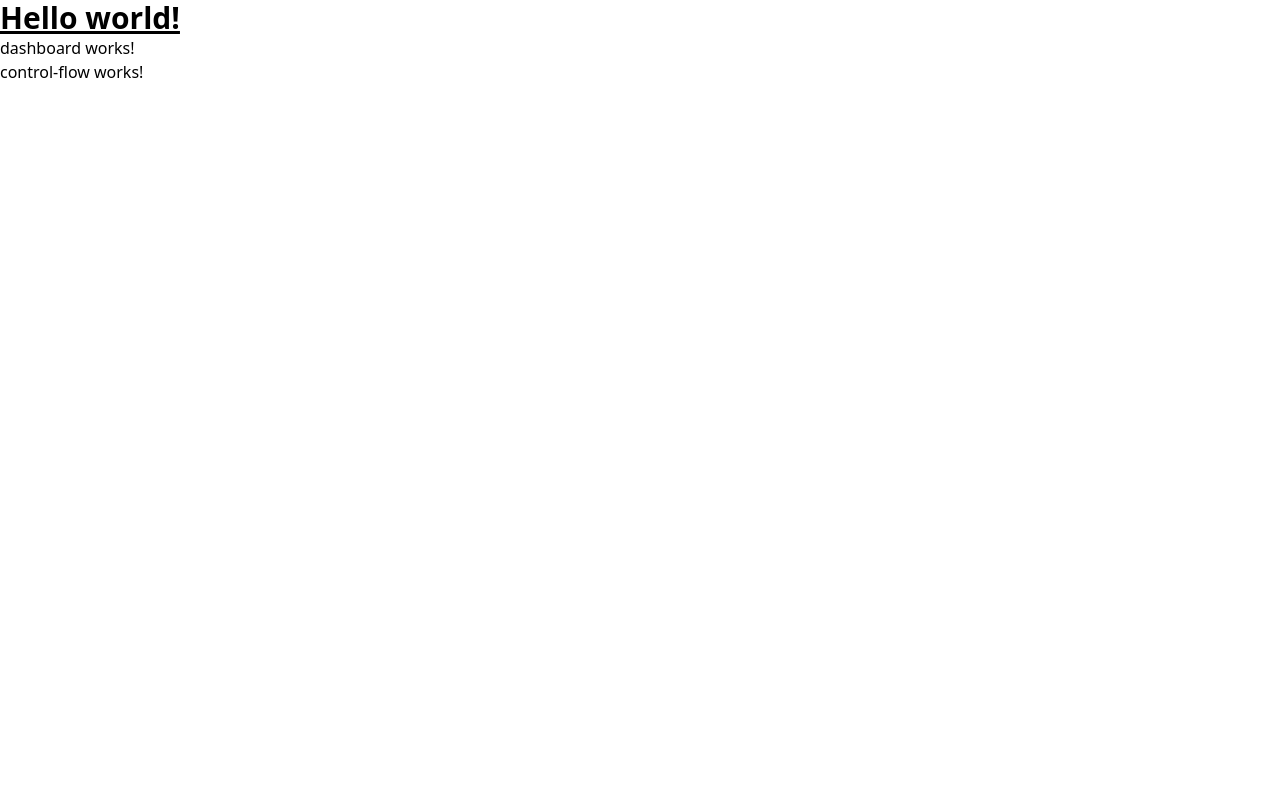
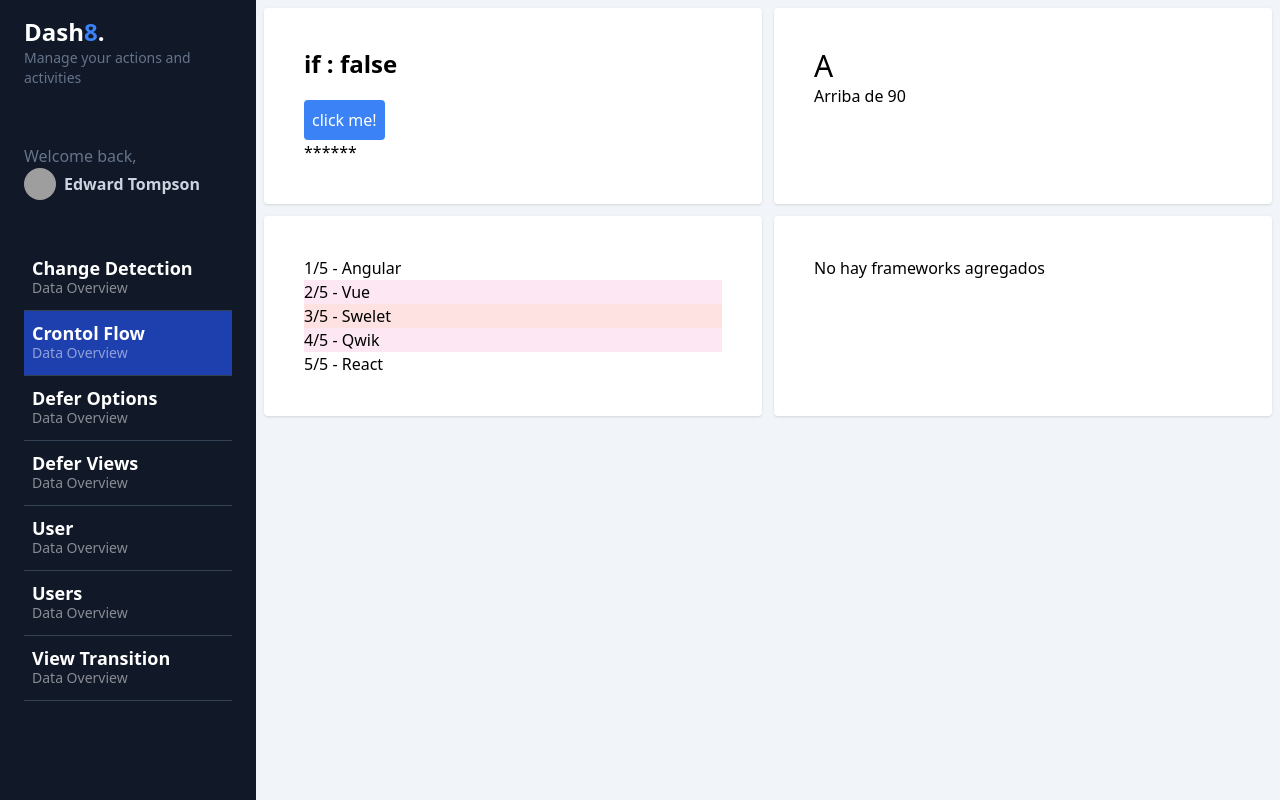
Before and after one commit to JonathanYaguana/CursoAngular, an Angular app in the folder 14-my-dashborad/: page /dashboard/control-flow in a window 1280 px wide. Built offline with nearby package versions, Linux system fonts and the light colour scheme; grey boxes are pictures that could not be loaded.

Commit message:
@if, @swicht, @for estructuras nuevas

```diff
--- a/14-my-dashborad/src/app/app.component.html
+++ b/14-my-dashborad/src/app/app.component.html
@@ -1,4 +1 @@
-<h1 class="text-3xl font-bold underline">
-  Hello world!
-</h1>
 <router-outlet />
--- a/14-my-dashborad/src/app/app.component.ts
+++ b/14-my-dashborad/src/app/app.component.ts
@@ -1,12 +1,13 @@
+import { CommonModule } from '@angular/common';
 import { Component } from '@angular/core';
 import { RouterOutlet } from '@angular/router';
 
 @Component({
   selector: 'app-root',
   standalone: true,
-  imports: [RouterOutlet],
+  imports: [CommonModule, RouterOutlet],
   templateUrl: './app.component.html',
-  styleUrl: './app.component.css'
+  styleUrls: ['./app.component.css']
 })
 export class AppComponent {
   title = 'my-dashborad';
--- a/14-my-dashborad/src/app/dashboard/dashboard.component.html
+++ b/14-my-dashborad/src/app/dashboard/dashboard.component.html
@@ -1,3 +1,12 @@
-<p>dashboard works!</p>
+<div class="flex bg-slate-100 overflow-y-scroll w-screen h-screen antialiased selection:bg-blue-600 selection:text-white">
+    <div class="flex relative w-screen">
 
-<router-outlet/>
+      <app-side-menu/>
+
+
+      <div class="text-black px-2 mt-2 w-full">
+        <router-outlet/>
+       </div>
+
+    </div>
+</div>
--- a/14-my-dashborad/src/app/dashboard/dashboard.component.ts
+++ b/14-my-dashborad/src/app/dashboard/dashboard.component.ts
@@ -1,9 +1,11 @@
 import { Component } from '@angular/core';
 import { RouterModule } from '@angular/router';
+import { SideMenuComponent } from '@shared/side-menu/side-menu.component';
+
 
 @Component({
   standalone: true,
-  imports: [RouterModule],
+  imports: [RouterModule, SideMenuComponent],
   templateUrl: './dashboard.component.html',
   styles: ``
 })
--- a/14-my-dashborad/src/app/dashboard/pages/control-flow/control-flow.component.html
+++ b/14-my-dashborad/src/app/dashboard/pages/control-flow/control-flow.component.html
@@ -1 +1,63 @@
-<p>control-flow works!</p>
+<section class="grid grid-cols-1 md:grid-cols-2 gap-3">
+  <div class="bg-white rounded shadow p-10">
+
+    <h2 class="text-2xl font-bold mb-5">if : {{ showContent() }}</h2>
+
+    <button
+      class="p-2 bg-blue-500 rounded text-white"
+      (click)="toggleContent()">click me!
+    </button>
+
+    @if ( showContent() ) {
+      <p>Hola mundo!</p>
+    } @else {
+      <p>******</p>
+    }
+
+  </div>
+
+  <!-- @switch -->
+  <div class="bg-white rounded shadow p-10">
+      <h1 class="text-3xl"> {{ grade() }} </h1>
+
+    @switch (grade()) {
+      @case ('A') {
+        <p>Arriba de 90</p>
+      }
+      @case ('B') {
+        <p>Abajo de 80</p>
+      }
+      @default{<p>Reprobado</p>}
+    }
+  </div>
+
+    <!-- @for -->
+  <div class="bg-white rounded shadow p-10">
+    <ul>
+
+      @for(framework of frameworks(); track frameworks;
+      let i = $index, first = $first, last = $last, even = $even, odd = $odd, count = $count){
+        <li [class]="{
+          'bg-red-100': even && !first && !last,
+          'bg-pink-100': odd && !first && ! last,
+        }">
+          {{ i +1 }}/{{ count }} - {{ framework }}
+        </li>
+      }
+    </ul>
+  </div>
+
+  <div class="bg-white rounded shadow p-10">
+    <ul>
+
+      @for(framework of frameworks2(); track $index){
+        <li>
+          {{ framework }}
+        </li>
+      }@empty {
+        <li>No hay frameworks agregados</li>
+      }
+    </ul>
+  </div>
+
+</section>
--- a/14-my-dashborad/src/app/dashboard/pages/control-flow/control-flow.component.ts
+++ b/14-my-dashborad/src/app/dashboard/pages/control-flow/control-flow.component.ts
@@ -1,11 +1,26 @@
-import { Component } from '@angular/core';
+import { CommonModule } from '@angular/common';
+import { Component, signal } from '@angular/core';
+
+type Grade = 'A'|'B'|'F';
 
 @Component({
   standalone: true,
-  imports: [],
+  imports: [CommonModule],
   templateUrl: './control-flow.component.html',
   styles: ``
 })
 export default class ControlFlowComponent {
 
+    public showContent = signal(false);
+
+    public grade = signal<Grade>('A');
+
+    public frameworks = signal(['Angular', 'Vue', 'Swelet', 'Qwik', 'React']);
+
+    public frameworks2 = signal([]);
+
+    public toggleContent(){
+      this.showContent.update( value => !value );
+
+    }
 }
--- a/14-my-dashborad/src/app/shared/side-menu/side-menu.component.html
+++ b/14-my-dashborad/src/app/shared/side-menu/side-menu.component.html
@@ -1 +1,31 @@
-<p>side-menu works!</p>
+<div id="menu" class="bg-gray-900 min-h-screen z-10 text-slate-300 w-64 left-0 h-screen overflow-y-scroll">
+  <div id="logo" class="my-4 px-6">
+   <h1 class="text-lg md:text-2xl font-bold text-white">Dash<span class="text-blue-500">8</span>.</h1>
+   <p class="text-slate-500 text-sm">Manage your actions and activities</p>
+  </div>
+  <div id="profile" class="px-6 py-10">
+   <p class="text-slate-500">Welcome back,</p>
+   <a href="#" class="inline-flex space-x-2 items-center">
+       <span>
+           <img class="rounded-full w-8 h-8" src="https://images.unsplash.com/photo-1542909168-82c3e7fdca5c?ixlib=rb-4.0.3&ixid=MnwxMjA3fDB8MHxwaG90by1wYWdlfHx8fGVufDB8fHx8&auto=format&fit=crop&w=128&q=80" alt="">
+       </span>
+       <span class="text-sm md:text-base font-bold">
+           Edward Tompson
+       </span>
+       </a>
+  </div>
+  <div id="nav" class="w-full px-6">
+    @for (item of menuItem; track $index) {
+      <a href="#"
+        [routerLink]="item.path"
+        routerLinkActive="bg-blue-800"
+      class="w-full px-2 inline-flex space-x-2 items-center border-b border-slate-700 py-3 hover:bg-white/5 transition ease-linear duration-150">
+        <div class="flex flex-col">
+             <span class="text-lg font-bold leading-5 text-white">{{ item.title }}</span>
+             <span class="text-sm text-white/50 hidden md:block">Data Overview</span>
+         </div>
+     </a>
+    }
+
+  </div>
+</div>
--- a/14-my-dashborad/src/app/shared/side-menu/side-menu.component.ts
+++ b/14-my-dashborad/src/app/shared/side-menu/side-menu.component.ts
@@ -1,12 +1,30 @@
+import { CommonModule } from '@angular/common';
 import { Component } from '@angular/core';
+import { RouterModule } from '@angular/router';
+import { routes } from '../../app.routes';
 
 @Component({
   selector: 'app-side-menu',
   standalone: true,
-  imports: [],
+  imports: [CommonModule, RouterModule],
   templateUrl: './side-menu.component.html',
   styleUrl: './side-menu.component.css'
 })
 export class SideMenuComponent {
 
+  public menuItem = routes
+  .map(route => route.children ?? [])
+  .flat()
+  .filter((route) => route && route.path)
+  .filter((route) => !route.path?.includes(':'));
+
+  // constructor(){
+  //   const dashboarRoutes = routes
+  //   .map(route => route.children ?? [])
+  //   .flat()
+  //   .filter((route) => route && route.path)
+  //   .filter((route) => !route.path?.includes(':'));
+
+  //   console.log(dashboarRoutes)
+  // }
 }
--- a/14-my-dashborad/tsconfig.json
+++ b/14-my-dashborad/tsconfig.json
@@ -2,6 +2,9 @@
 {
   "compileOnSave": false,
   "compilerOptions": {
+    "paths": {
+      "@shared/*":["./src/app/shared/*"],
+    },
     "outDir": "./dist/out-tsc",
     "strict": true,
     "noImplicitOverride": true,
```
Also changed, not shown: 1 other file (tests, documents, lock files or other folders).
